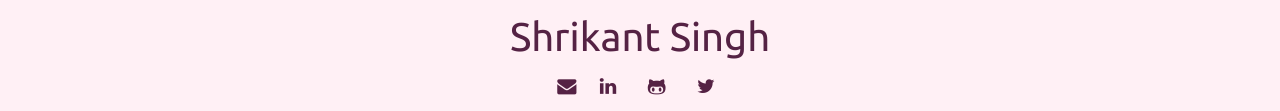
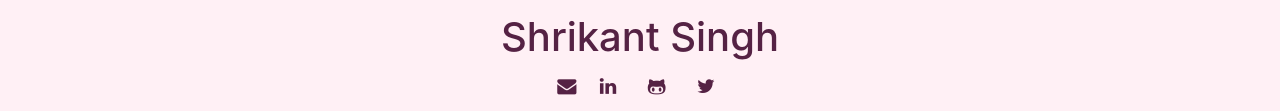
Before and after one commit to thisshri/shrikantsingh, a plain HTML site: page index.html in a window 1280 px wide. Shown: the part 475-586 px from the top of the page. Drawn offline with nearby package versions, Linux system fonts and the light colour scheme.

Commit message:
Remove ubuntu font css link tag

```diff
--- a/assets/css/main.css
+++ b/assets/css/main.css
@@ -37,10 +37,6 @@ table {
   margin: 5px;
 }
 
-.ubuntu-font {
-  font-family: 'Ubuntu', sans-serif;
-}
-
 .navbar {
   position: sticky;
   top: 0px;
--- a/index.html
+++ b/index.html
@@ -35,7 +35,6 @@
     crossorigin="anonymous">
 
   <link rel="stylesheet" type="text/css" href="./assets/css/main.css" />
-  <link href="https://fonts.googleapis.com/css?family=Ubuntu&display=swap" rel="stylesheet">
   <title>Shrikant Singh</title>
 </head>
 
@@ -68,7 +67,7 @@
             class="img-fluid rounded-circle m-3"
             style="width: 200px" src="./assets/img/profile_picture.jpg"
             alt="Profile picture">
-          <h1 class="ubuntu-font">Shrikant Singh</h1>
+          <h1>Shrikant Singh</h1>
           <!--Social media links-->
           <div>
             <a
```
